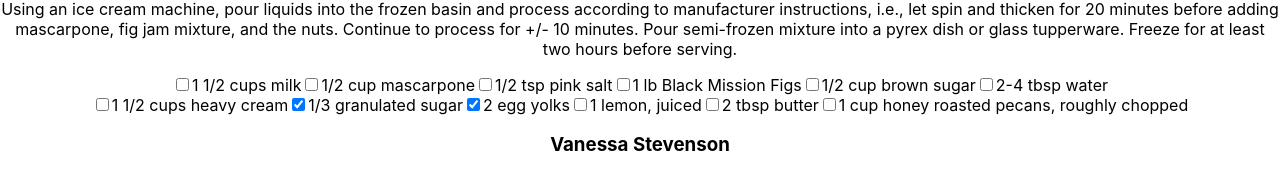
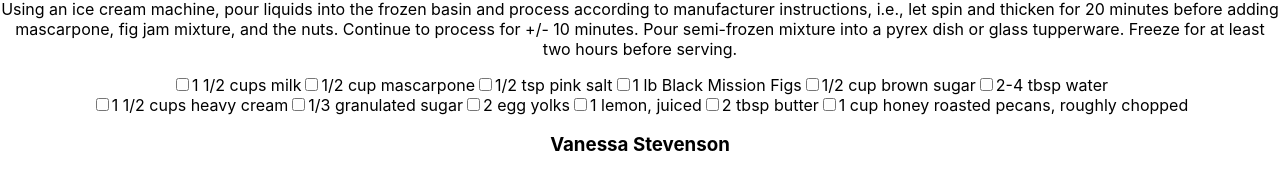
Before and after one commit to janellemellor/chocolate-pizza-react, a React (Create React App) app in the folder chocolate-pizza/: page / in a window 1280 px wide. Shown: the part 389-565 px from the top of the page. Built offline with nearby package versions, Linux system fonts and the light colour scheme.

Commit message:
update sectionTwo

```diff
--- a/chocolate-pizza/src/SectionTwo.js
+++ b/chocolate-pizza/src/SectionTwo.js
@@ -30,13 +30,13 @@ export default class SectionTwo extends Component {
             <input type='checkbox'></input>1 1/2 cups heavy cream
           </label>
           <label className='checklist'>
-            <span className='line-through'></span>
-            <input type='checkbox' checked></input>
+            <span className='checkbox'></span>
+            <input type='checkbox'></input>
             1/3 granulated sugar
           </label>
           <label className='checklist'>
-            <span className='line-through'></span>
-            <input type='checkbox' checked></input>2 egg yolks
+            <span className='checkbox'></span>
+            <input type='checkbox'></input>2 egg yolks
           </label>
           <label className='checklist'>
             <input type='checkbox'></input>1 lemon, juiced
```
